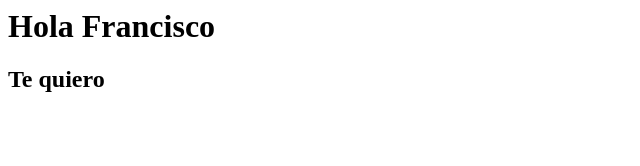
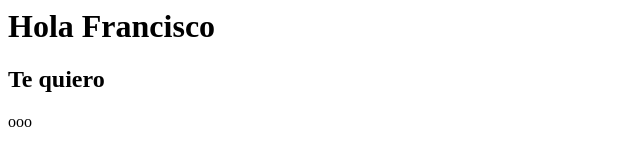
Before and after one commit to EloyLatorre/01_ENTORNOS, a plain HTML site: page index.html in a window 1280 px wide. Shown: the full height of the page, 0-640 px from the left. Drawn offline with Linux system fonts and the light colour scheme.

Commit message:
He añadido p

```diff
--- a/index.html
+++ b/index.html
@@ -1,3 +1,5 @@
 <h1> Hola Francisco </h1>
 
 <h2> Te quiero </h2>
+
+<p> ooo </p>
```
